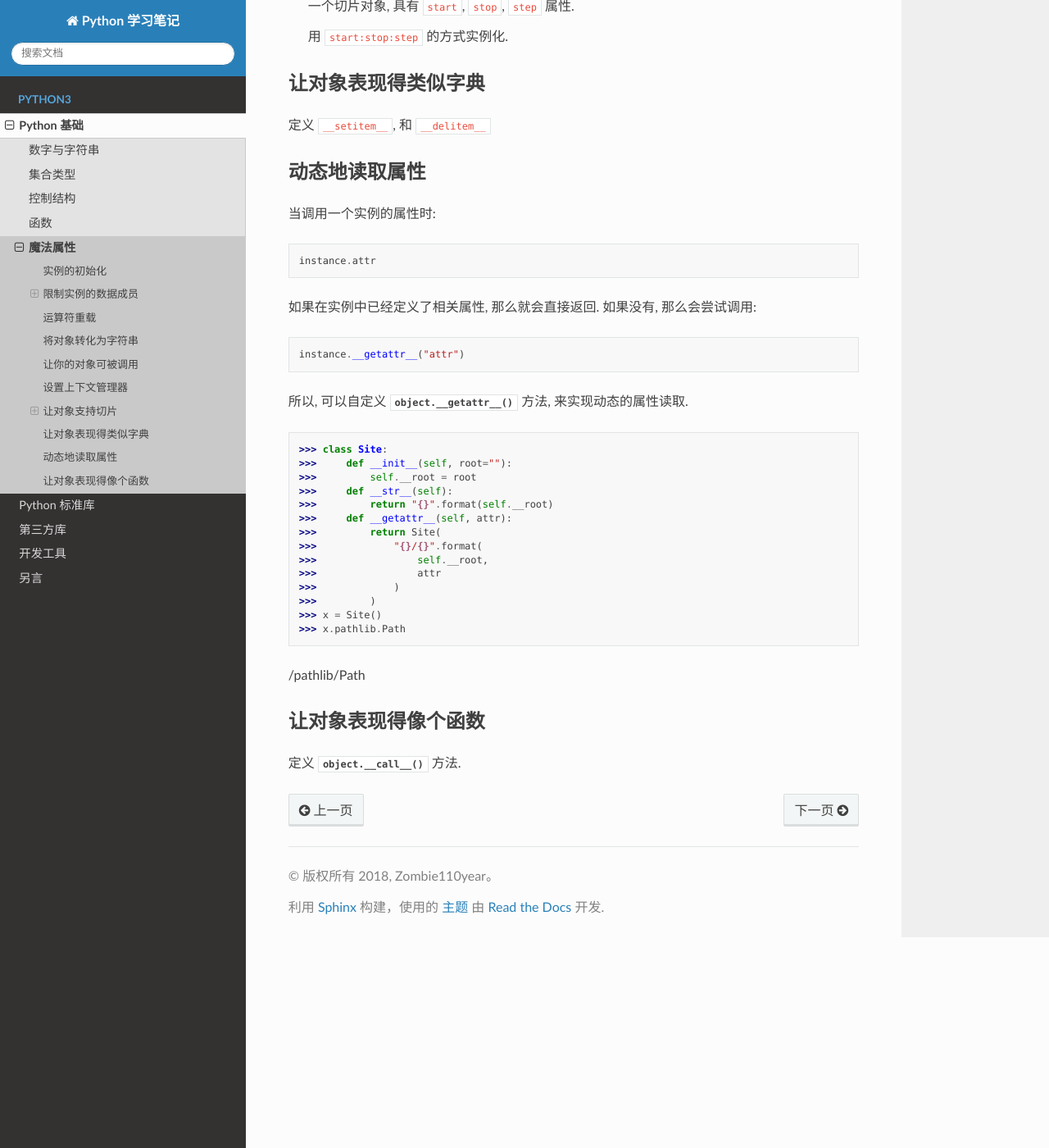
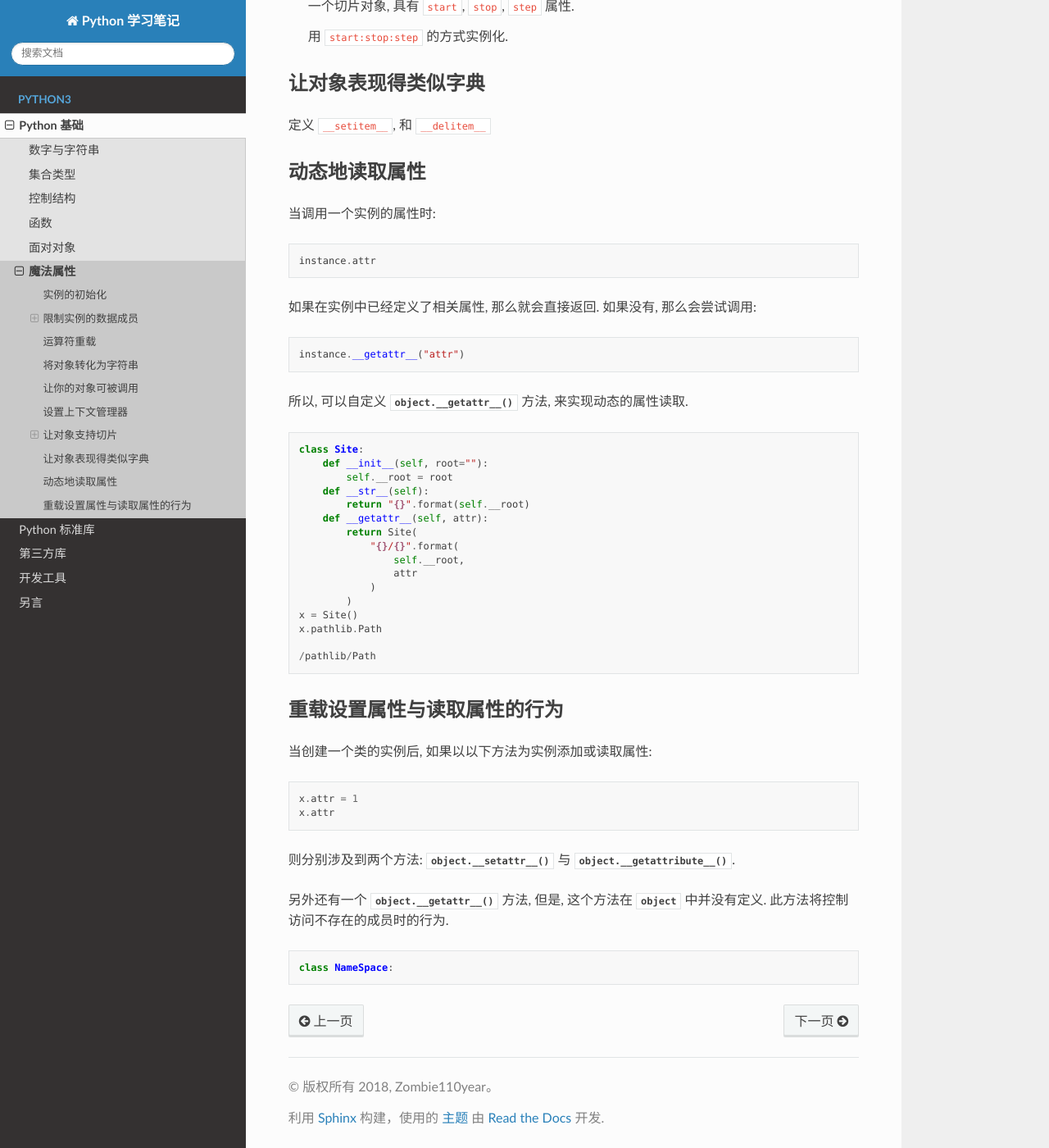
Before and after one commit to krishnadulal/learn-py, a Sphinx documentation site: the page built from doc/base/base-magics.rst, in a window 1280 px wide and 1400 px high, scrolled down 5095 px. Shown: the whole window at 82% size. Built offline with Sphinx 7.4.7 and the Read the Docs theme 2.0.0, drawn with Linux system fonts in a browser that asks for light colours.

Commit message:
create hole

```diff
--- a/doc/base/base-magics.rst
+++ b/doc/base/base-magics.rst
@@ -279,23 +279,39 @@ ab
 
 ::
 
->>> class Site:
->>>     def __init__(self, root=""):
->>>         self.__root = root
->>>     def __str__(self):
->>>         return "{}".format(self.__root)
->>>     def __getattr__(self, attr):
->>>         return Site(
->>>             "{}/{}".format(
->>>                 self.__root,
->>>                 attr
->>>             )
->>>         )
->>> x = Site()
->>> x.pathlib.Path
-/pathlib/Path
+    class Site:
+        def __init__(self, root=""):
+            self.__root = root
+        def __str__(self):
+            return "{}".format(self.__root)
+        def __getattr__(self, attr):
+            return Site(
+                "{}/{}".format(
+                    self.__root,
+                    attr
+                )
+            )
+    x = Site()
+    x.pathlib.Path
 
-让对象表现得像个函数
-====================
+    /pathlib/Path
 
-定义 :meth:`object.__call__` 方法.
+重载设置属性与读取属性的行为
+============================
+
+当创建一个类的实例后,
+如果以以下方法为实例添加或读取属性::
+
+    x.attr = 1
+    x.attr
+
+则分别涉及到两个方法:
+:meth:`object.__setattr__` 与 :meth:`object.__getattribute__`.
+
+另外还有一个 :meth:`object.__getattr__` 方法,
+但是, 这个方法在 :class:`object` 中并没有定义.
+此方法将控制访问不存在的成员时的行为.
+
+.. code-block:: python
+
+    class NameSpace:
--- /dev/null
+++ b/doc/stdlib/std-curses.rst
@@ -0,0 +1,6 @@
+######
+curses
+######
+
+:mod:`curses` 是一个用于终端文字用户界面编程的库.
+它封装了 C/C++ 的 ncurses 库.
```
Also changed, not shown: debug.py (+51 -0 lines), doc/base/base-class.rst (+235 -0 lines).
